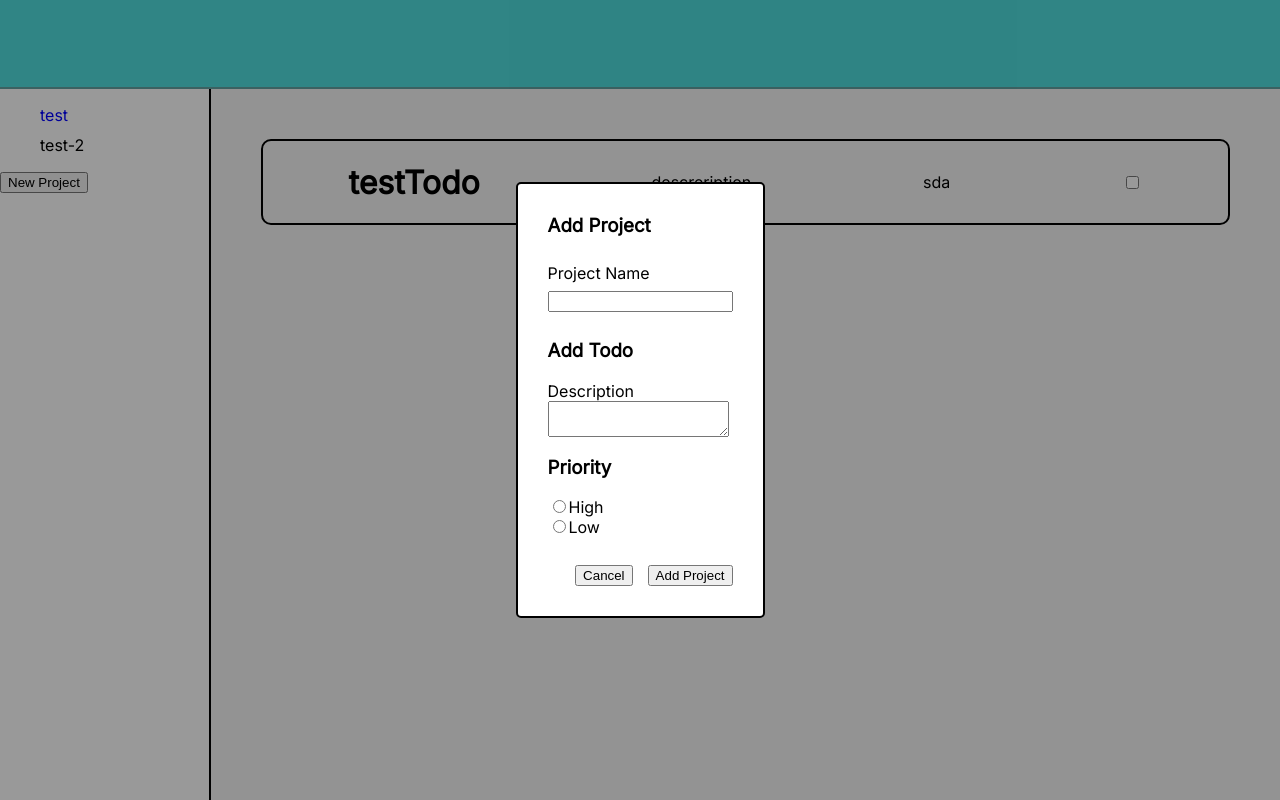
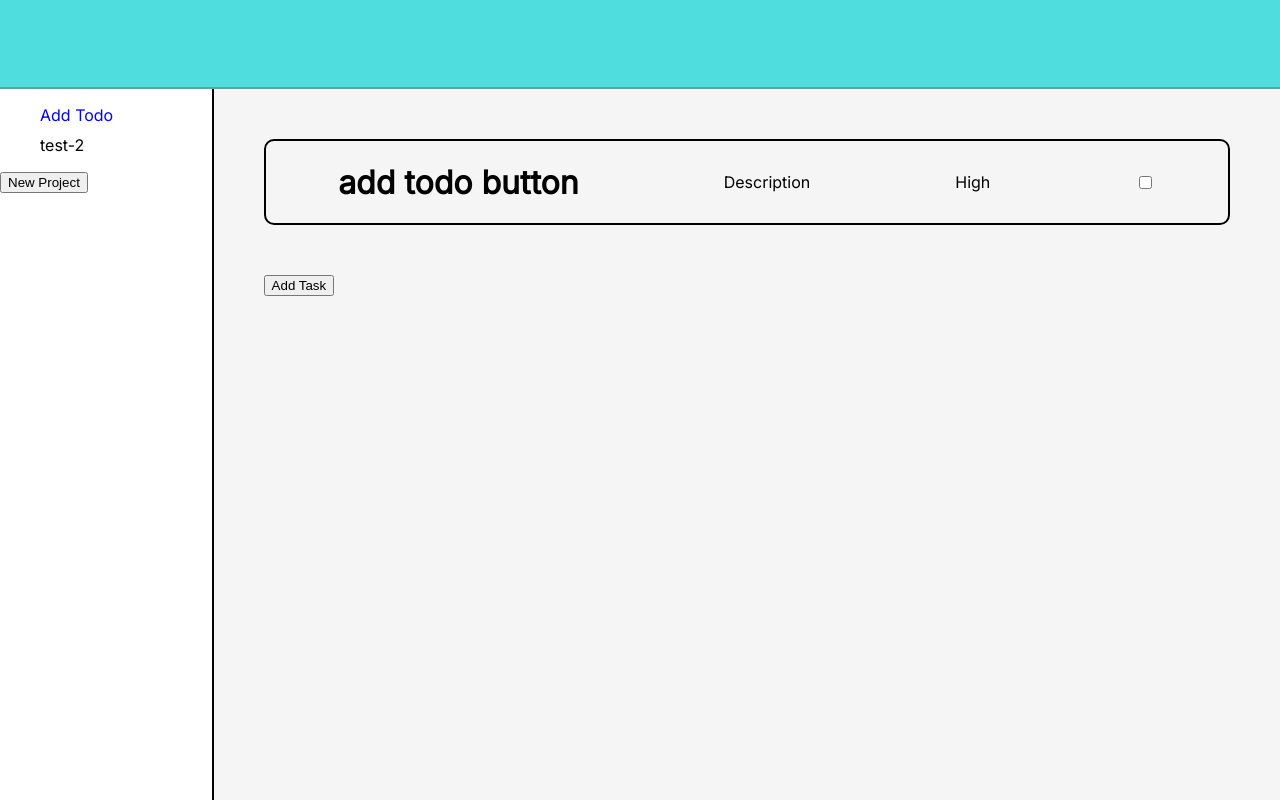
Before and after one commit to Orsenfells/todo2022, a website built with webpack: page dist/index.html in a window 1280 px wide. Built offline with nearby package versions, Linux system fonts and the light colour scheme.

Commit message:
add task button added, and some further restructuring of the todo page to allow additional todos

```diff
--- a/src/create-project-modal.js
+++ b/src/create-project-modal.js
@@ -33,6 +33,8 @@ let createRadioOption = (id) => {
 let addTodoFieldSet = () => {
     let fieldset = document.createElement('fieldset')
     let addTodoHeading = document.createElement('h3');
+    let todoLabel = document.createElement('label');
+    let todoInput = document.createElement('input');
     let radio = document.createElement('div');
     let radioHeading = document.createElement('h3');
     let highPriority = createRadioOption('High')
@@ -40,6 +42,7 @@ let addTodoFieldSet = () => {
     let descriptionLabel = document.createElement('label')
     let descriptionInput = document.createElement('textarea');
 
+    fieldset.name = 'todo'
     addTodoHeading.textContent = 'Add Todo'
     radioHeading.textContent = 'Priority'
     radio.appendChild(radioHeading)
@@ -50,7 +53,11 @@ let addTodoFieldSet = () => {
     descriptionInput.name = 'description'
     descriptionLabel.textContent = 'Description';
     descriptionLabel.htmlFor = 'descriptionInput';
-    let fieldsetChildren = [addTodoHeading, descriptionLabel, descriptionInput, radio]
+    todoInput.id = 'todoInput';
+    todoInput.name = 'title';
+    todoLabel.htmlFor = 'todoInput'
+    todoLabel.textContent = 'Todo'
+    let fieldsetChildren = [addTodoHeading, todoLabel, todoInput, descriptionLabel, descriptionInput, radio]
     fieldsetChildren.forEach(child => fieldset.appendChild(child))
     return fieldset
 }
@@ -58,20 +65,11 @@ let modalContent = () => {
     let form = document.createElement('form');
     let todoFieldset = addTodoFieldSet()
     let heading = document.createElement('h3');
-    // let addTodoHeading = document.createElement('h3');
     let nameLabel = document.createElement('label');
     let nameInput = document.createElement('input');
-    // let descriptionLabel = document.createElement('label')
-    // let descriptionInput = document.createElement('textarea');
     let buttonContainer = document.createElement('div');
-    // let radio = document.createElement('div');
-    // let radioHeading = document.createElement('h3');
-    // let highPriority = createRadioOption('High')
-    // let lowPriority = createRadioOption('Low')
     let cancelButton = document.createElement('button');
     let addProjectButton = document.createElement('button');
-
-    // addTodoHeading.textContent = 'Add Todo'
     form.className = 'modal-content';
     heading.className = 'heading';
     buttonContainer.className = 'button-container';
@@ -79,20 +77,11 @@ let modalContent = () => {
     addProjectButton.id = 'add-project-button';
     buttonContainer.appendChild(cancelButton);
     buttonContainer.appendChild(addProjectButton);
-    // radioHeading.textContent = 'Priority'
-    // radio.appendChild(radioHeading)
-    // radio.appendChild(highPriority);
-    // radio.appendChild(lowPriority);
-    // radio.name = 'priority'
     heading.textContent = 'Add Project';
     nameInput.id = 'nameInput'
     nameLabel.textContent = 'Project Name';
     nameLabel.htmlFor = 'nameInput';
-    nameInput.name = 'project-name';
-    // descriptionInput.id = 'descriptionInput';
-    // descriptionInput.name = 'description'
-    // descriptionLabel.textContent = 'Description';
-    // descriptionLabel.htmlFor = 'descriptionInput';
+    nameInput.name = 'project';
     cancelButton.textContent = 'Cancel';
     addProjectButton.textContent = 'Add Project';
 
--- a/src/dom-controller.js
+++ b/src/dom-controller.js
@@ -4,19 +4,28 @@ import createTodo from './create-todo'
 import header from "./header";
 import loadSidebar from "./sidebar";
 import createProjectModal from './create-project-modal';
+let addTodoButton = () => {
+    let button = document.createElement('button')
+    button.textContent = 'Add Task'
+    button.className = 'add-task-button'
+    return button
+}
+let addTask = addTodoButton()
 let domController = () => {
     let todoContainer = createTodoContainer()
     let sidebar = loadSidebar()
     let projectModal = createProjectModal()
+    let mainContainer = document.createElement('div');
+    mainContainer.className = 'main-container'
     let initialLoad = () => {
         let page = document.querySelector('.content');
         let main = document.createElement('main');
-
-
+        mainContainer.appendChild(todoContainer.getContainer())
+        mainContainer.appendChild(addTask)
         page.appendChild(header());
         page.appendChild(main)
         main.appendChild(sidebar.getSidebar());
-        main.appendChild(todoContainer.getContainer())
+        main.appendChild(mainContainer)
         page.appendChild(projectModal.getModal())
     }
     let handleProjectData = (data) => {
@@ -38,6 +47,7 @@ let domController = () => {
     }
     let getModalData = () => {
         console.log(projectModal.getFormData())
+        return projectModal.getFormData()
     }
     return {initialLoad, render, toggleProjectModal, getModalData}
 }
--- a/src/events.js
+++ b/src/events.js
@@ -18,6 +18,24 @@ let events = () => {
 
     let projectModalEvents = (projects, dom) => {
         let modal = document.getElementById('create-project-modal')
+
+        let formatProjectData = (data) => {
+            let formatted = {
+                project: data.project,
+                id: `${Math.random().toString(16).slice(2)}`,
+                active: false,
+                todos: []
+            }
+            if(data.title){
+                formatted.todos.push({
+                    title: data.title,
+                    id: `${Math.random().toString(16).slice(2)}`,
+                    description: data.description,
+                    priority: data.priority,
+                })
+            }
+            return formatted
+        }
         modal.addEventListener('click', (e) => {
             let element = e.target;
             if(element.tagName === 'BUTTON'){
@@ -26,19 +44,12 @@ let events = () => {
                     dom.toggleProjectModal()
                 }
                 else if(element.id === 'add-project-button'){
+                    let data = formatProjectData(dom.getModalData())
+                    if(!data.project) {
+                        return
+                    }
+                    projects.addProject(data)
 
-                    // projects.addProject({
-                    //     project: 'test-3',
-                    //     id: `${Math.random().toString(16).slice(2)}`,
-                    //     active: false,
-                    //     todos: [{
-                    //         title: ``,
-                    //         id: 'super-test',
-                    //         description: 'descreription',
-                    //         priority: 'low',
-                    //     }]
-                    // })
-                    dom.getModalData()
                     dom.toggleProjectModal()
                     dom.render(projects.getData())
                 }
--- a/src/project-controller.js
+++ b/src/project-controller.js
@@ -3,14 +3,14 @@
 
 let projectData = (() => {
     let projects = [{
-        project: 'test',
+        project: 'Add Todo',
         id: 'dsd',
         active: true,
         todos: [{
-            title: 'testTodo',
+            title: 'add todo button',
             id: 'test',
-            description: 'descreription',
-            priority: 'sda',
+            description: 'Description',
+            priority: 'High',
         }]
     },
     {
--- a/src/styles/create-project-modal.css
+++ b/src/styles/create-project-modal.css
@@ -1,6 +1,6 @@
 
 .modal {
-    display: flex;
+    display: none;
     position: fixed;
     z-index: 1;
     top: 0;
--- a/src/styles/index.css
+++ b/src/styles/index.css
@@ -19,3 +19,14 @@ main {
     flex-direction: column;
     height: 100%;
 }
+.main-container {
+    display: flex;
+    flex-direction: column;
+    width: 100%;
+    background-color: whitesmoke;
+
+}
+.add-task-button {
+    align-self: flex-start;
+    margin-left: 50px
+}
--- a/src/styles/todo-container.css
+++ b/src/styles/todo-container.css
@@ -1,9 +1,9 @@
 .todo-container {
-    background-color: whitesmoke;
-    width: 100%;
+
+
     padding: 50px;
     display: flex;
     flex-direction: column;
-    overflow: scroll;
+    /* overflow: scroll; */
     gap: 15px
 }
--- a/src/todo-container.js
+++ b/src/todo-container.js
@@ -1,4 +1,5 @@
 import './styles/todo-container.css'
+
 
 let todoContainer = () => {
     let todoContainer = document.createElement('div');
```
